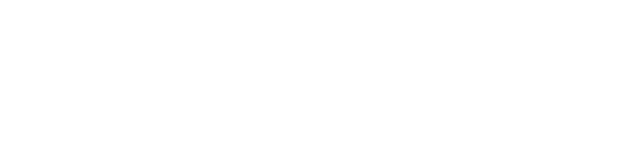
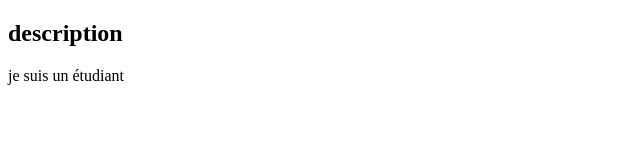
Before and after one commit to AWASSI667/git-mon-cv, a plain HTML site: page index.html in a window 1280 px wide. Shown: the whole page, without its empty margins (0-640 px from the left). Drawn offline with Linux system fonts and the light colour scheme.

Commit message:
mise en place de la section description

```diff
--- a/index.html
+++ b/index.html
@@ -7,6 +7,7 @@
     <link rel="stylesheet" href="style.css">
 </head>
 <body>
-
+    <h2>description</h2>
+    <p>je suis un étudiant</p>
 </body>
 </html>
```
